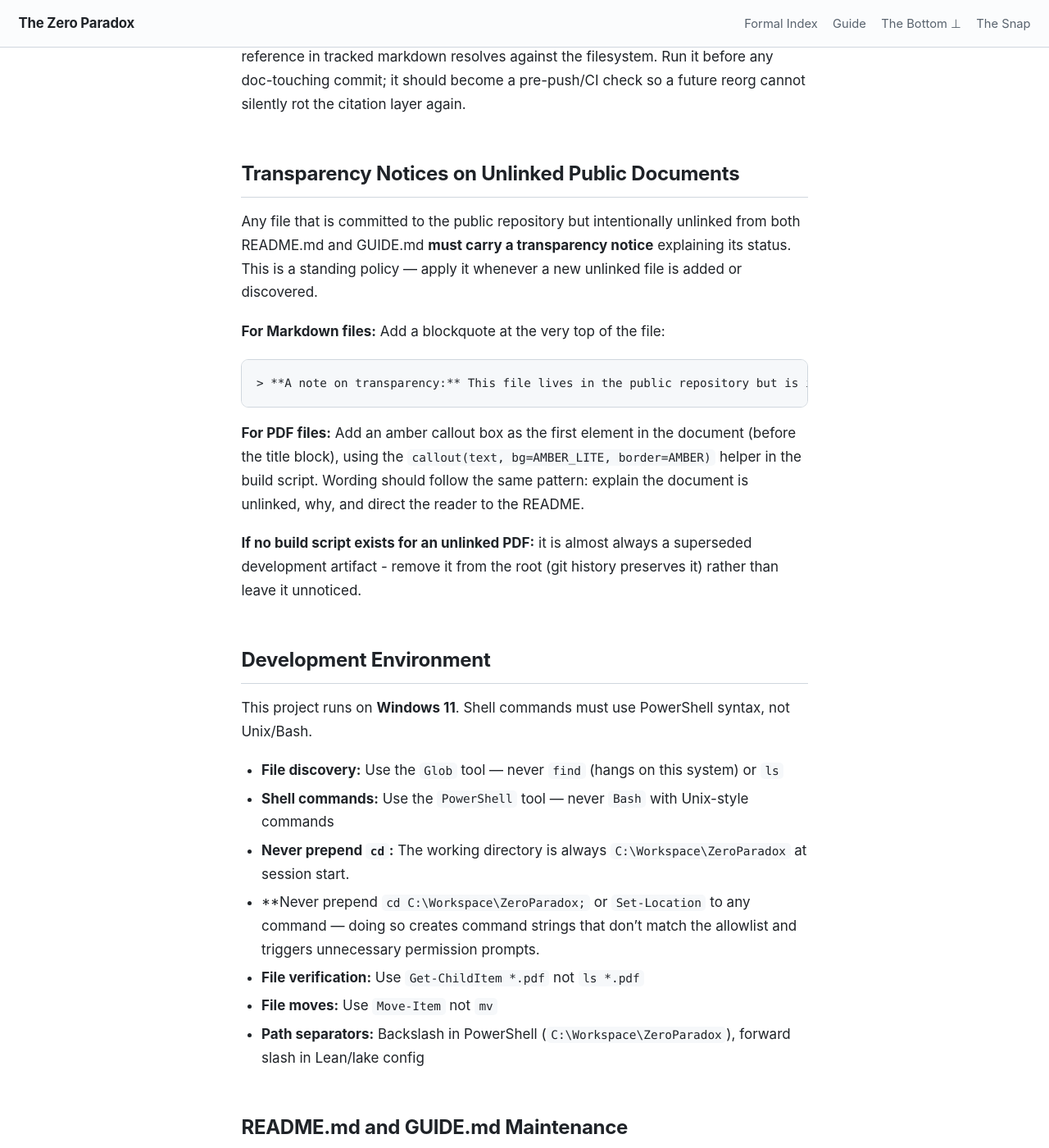
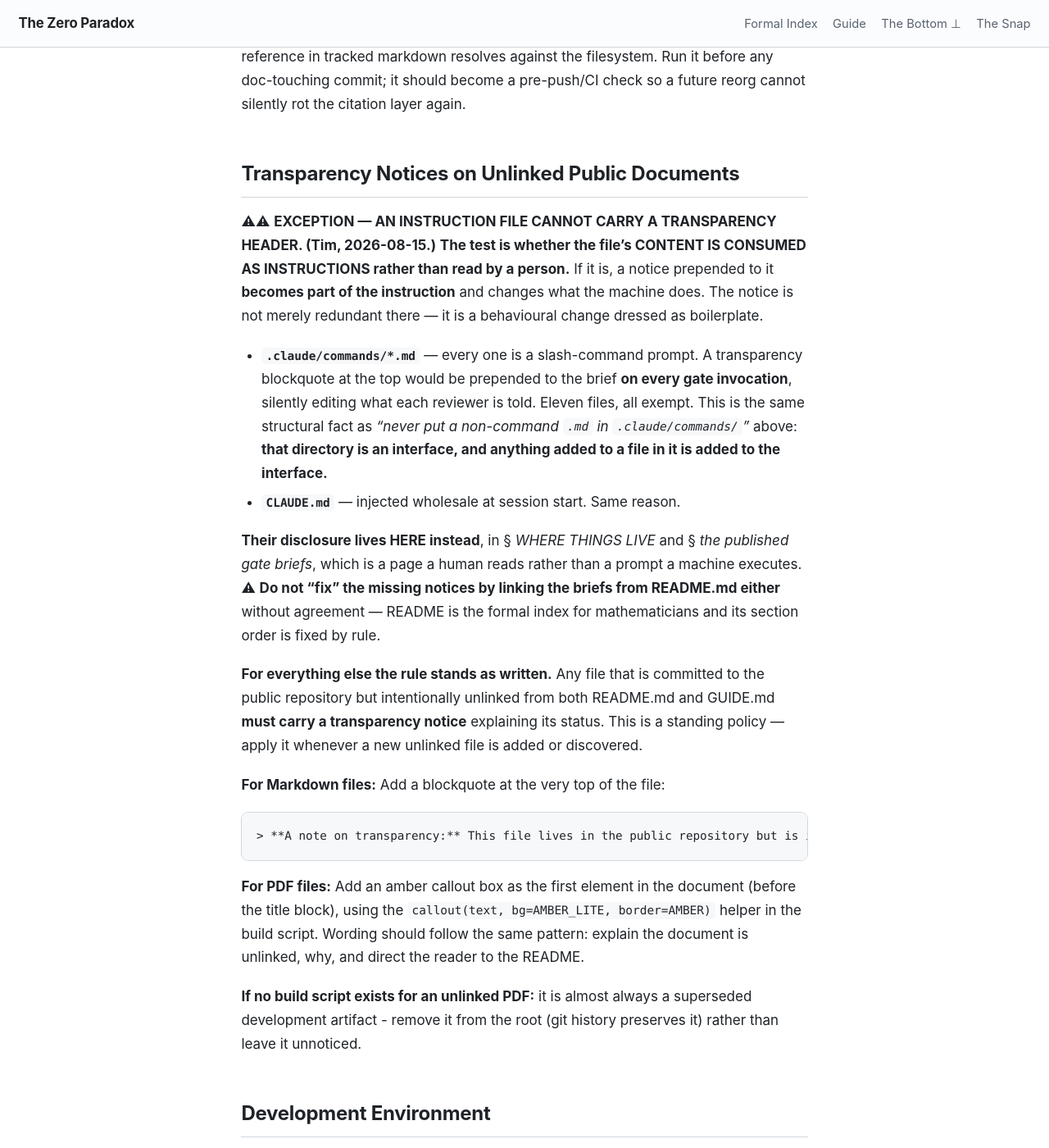
Before and after one commit to timbrigham/ZeroParadox, a Jekyll site: the page built from CLAUDE.md, in a window 1280 px wide and 1400 px high, scrolled down 78929 px. Shown: the whole window at 82% size. Built offline with Jekyll 4.4.1, drawn with Linux system fonts in a browser that asks for light colours; our own code applies the rules of GitHub Pages for plain Markdown files.

Commit message:
An instruction file cannot carry a transparency header
The rule said "any file". For a file whose content is consumed as instructions,
a notice prepended to it becomes part of the instruction - eleven gate briefs
would each have had transparency boilerplate injected into the prompt on every
invocation, silently editing what the reviewer is told.

Same structural fact as not putting a README in .claude/commands: the directory
is an interface, so anything added to a file in it is added to the interface.

Their disclosure sits in CLAUDE.md instead, which a human reads rather than a
machine executes. The rule is otherwise unchanged.

Co-Authored-By: Claude Opus 5 <noreply@anthropic.com>
Claude-Session: https://claude.ai/code/session_01Y3bev4DJYKL6X8bHXccZJe

````diff
--- a/CLAUDE.md
+++ b/CLAUDE.md
@@ -1836,7 +1836,24 @@ By reference kind and surface:
 
 ## Transparency Notices on Unlinked Public Documents
 
-Any file that is committed to the public repository but intentionally unlinked from both README.md and GUIDE.md **must carry a transparency notice** explaining its status. This is a standing policy — apply it whenever a new unlinked file is added or discovered.
+⚠⚠ **EXCEPTION — AN INSTRUCTION FILE CANNOT CARRY A TRANSPARENCY HEADER. (Tim, 2026-08-15.)**
+**The test is whether the file's CONTENT IS CONSUMED AS INSTRUCTIONS rather than read by a person.**
+If it is, a notice prepended to it **becomes part of the instruction** and changes what the machine
+does. The notice is not merely redundant there — it is a behavioural change dressed as boilerplate.
+
+- **`.claude/commands/*.md`** — every one is a slash-command prompt. A transparency blockquote at the
+  top would be prepended to the brief **on every gate invocation**, silently editing what each
+  reviewer is told. Eleven files, all exempt. This is the same structural fact as *"never put a
+  non-command `.md` in `.claude/commands/`"* above: **that directory is an interface, and anything
+  added to a file in it is added to the interface.**
+- **`CLAUDE.md`** — injected wholesale at session start. Same reason.
+
+**Their disclosure lives HERE instead**, in § *WHERE THINGS LIVE* and § *the published gate briefs*,
+which is a page a human reads rather than a prompt a machine executes. ⚠ **Do not "fix" the missing
+notices by linking the briefs from README.md either** without agreement — README is the formal index
+for mathematicians and its section order is fixed by rule.
+
+**For everything else the rule stands as written.** Any file that is committed to the public repository but intentionally unlinked from both README.md and GUIDE.md **must carry a transparency notice** explaining its status. This is a standing policy — apply it whenever a new unlinked file is added or discovered.
 
 **For Markdown files:** Add a blockquote at the very top of the file:
 ```
````
